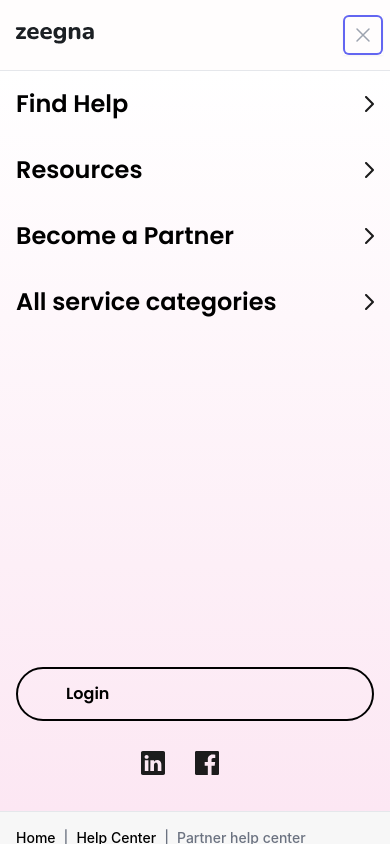
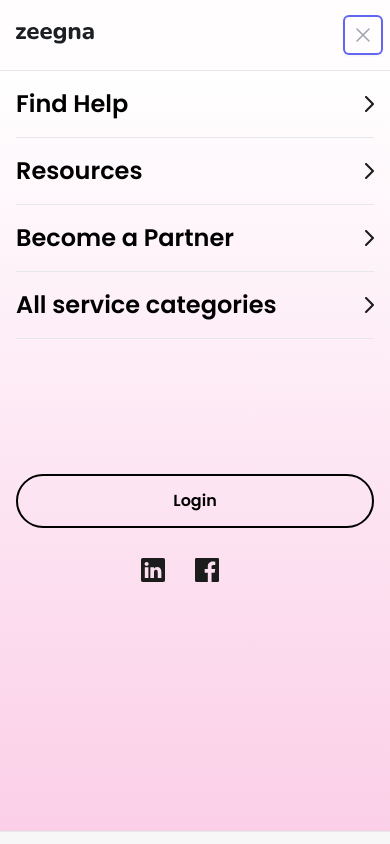
Before and after one commit to qasimfida/zeegna-updated, a React (Vite) app: page /partner-help-center in a window 390 px wide. Both pictures are taken after a click on the button "Open main menu". Shown: the top 844 px of the page. Built offline with nearby package versions, Linux system fonts and the light colour scheme; no server answers.

Commit message:
worked  on the changes

```diff
--- a/src/layout/footer/Footer.jsx
+++ b/src/layout/footer/Footer.jsx
@@ -6,7 +6,7 @@
 import { Link } from "react-router-dom";
 function Footer() {
   return (
-    <footer className="bg-[#1C1C1C] pt-16	px-9 max-sm:px-[15px] poppin">
+    <footer className="bg-[#1C1C1C] pt-16	px-9 max-sm:px-[15px] poppin overflow-hidden	">
       <div class=" 	 text-gray-400">
         <div class=" px-4 max-sm:px-0 mx-auto">
           <div class="-mx-4 flex flex-wrap justify-between">
--- a/src/layout/header/Header.jsx
+++ b/src/layout/header/Header.jsx
@@ -1,4 +1,4 @@
-import React from "react";
+import React, { useState } from "react";
 import { useLocation, Link } from "react-router-dom";
 import Logo from "../../assets/icons/logo/Logo";
 import Facebook from "../../assets/icons/headerIcons/Facebook";
@@ -24,13 +24,21 @@
       : "bg-[#FFFDFD]";
 
   const isActive = (path) => location.pathname === path;
+  const [isOpen, setIsOpen] = useState(false);
 
+  const togglePanel = () => {
+    console.log(isOpen);
+    setIsOpen((prevState) => !prevState);
+  };
   return (
-    <Disclosure as="nav" className={`border-b poppin ${bgColor}`}>
+    <Disclosure
+      as="nav"
+      className={`max-sm:sticky	max-sm:top-0 max-sm:w-full max-sm:z-50 border-b poppin ${bgColor}`}
+    >
       <div className="px-[37px] max-sm:px-[15px] lg:px-[37px]  max-sm:border-b">
         <div className="flex py-[18px] max-sm:py-[15px] justify-between">
           {/* Logo */}
-          <Link to="/" className="flex">
+          <Link to="/" onClick={togglePanel} className="flex">
             <div className="flex flex-shrink-0 items-center">
               <Logo />
             </div>
@@ -78,49 +86,60 @@
 
           {/* Mobile Menu Button */}
           <div className="-mr-2 flex items-center lg:hidden shadow-sm">
-            <Disclosure.Button className="group relative inline-flex items-center justify-center rounded-md p-2 text-gray-400 hover:bg-gray-100 hover:text-gray-500 focus:outline-none focus:ring-2 focus:ring-inset focus:ring-indigo-500">
+            <button
+              className="group relative inline-flex items-center justify-center rounded-md p-2 text-gray-400 hover:bg-gray-100 hover:text-gray-500 focus:outline-none focus:ring-2 focus:ring-inset focus:ring-indigo-500"
+              onClick={togglePanel}
+            >
               <span className="sr-only">Open main menu</span>
+              {!isOpen ? (
                 <Bars3Icon
                   aria-hidden="true"
                   className="block h-6 w-6 group-data-[open]:hidden"
                 />
+              ) : (
                 <XMarkIcon
                   aria-hidden="true"
-                className="hidden h-6 w-6 group-data-[open]:block"
+                  className={`block h-6 w-6 group-data-[open]:block`}
                 />
-            </Disclosure.Button>
+              )}
+            </button>
           </div>
         </div>
       </div>
 
       {/* Mobile Menu */}
-      <Disclosure.Panel className="lg:hidden pb-4 bg-gradient-to-b h-[740px] from-white to-pink-100">
+      {isOpen && (
+        <div className="lg:hidden pb-4 h-[90vh] bg-gradient-to-b from-white to-pink-200">
           {/* Menu Items */}
-        <div className="px-4">
+          <div className="px-4 mb-[135px]">
             <Link
               to="/help-center"
-            className="block w-full py-[15px]  text-[24px] text-black font-semibold flex justify-between items-center hover:text-gray-700"
+              className="block w-full py-[15px]  text-[24px] text-black font-semibold flex justify-between items-center hover:text-gray-700 border-b"
+              onClick={togglePanel}
             >
               Find Help
               <HeaderIcon />
             </Link>
             <Link
               to="/resources"
-            className="block w-full py-[15px] text-[24px] text-black font-semibold flex justify-between items-center hover:text-gray-700"
+              className="block w-full py-[15px] text-[24px] text-black font-semibold flex justify-between items-center hover:text-gray-700 border-b"
+              onClick={togglePanel}
             >
               Resources
               <HeaderIcon />
             </Link>
             <Link
               to="/become-partner"
-            className="block w-full py-[15px]  text-[24px] text-black font-semibold flex justify-between items-center hover:text-gray-700"
+              className="block w-full py-[15px]  text-[24px] text-black font-semibold flex justify-between items-center hover:text-gray-700 border-b"
+              onClick={togglePanel}
             >
               Become a Partner
               <HeaderIcon />
             </Link>
             <Link
               to="/all-services"
-            className="block w-full py-[15px]  text-[24px] text-black font-semibold flex justify-between items-center hover:text-gray-700"
+              className="block w-full py-[15px]  text-[24px] text-black font-semibold flex justify-between items-center hover:text-gray-700 border-b"
+              onClick={togglePanel}
             >
               All service categories
               <HeaderIcon />
@@ -128,10 +147,11 @@
           </div>
 
           {/* Login Button (Mobile) */}
-        <div className="flex justify-center my-4 mt-[332px]">
+          <div className="flex justify-center my-4 mt-[]">
             <Link
               to="/login"
-            className="border-2 border-black text-black font-semibold hover:text-white hover:bg-black px-12 py-[13px] rounded-full transition w-full mx-[16px]"
+              className="border-2 border-black text-black font-semibold hover:text-white hover:bg-black px-12 py-[13px] rounded-full transition w-full mx-[16px] max-sm:text-center"
+              onClick={togglePanel}
             >
               Login
             </Link>
@@ -149,7 +169,8 @@
               {/* <Twitter /> */}
             </a>
           </div>
-      </Disclosure.Panel>
+        </div>
+      )}
     </Disclosure>
   );
 }
```
Lines whose indentation alone changed are shown as unchanged.
